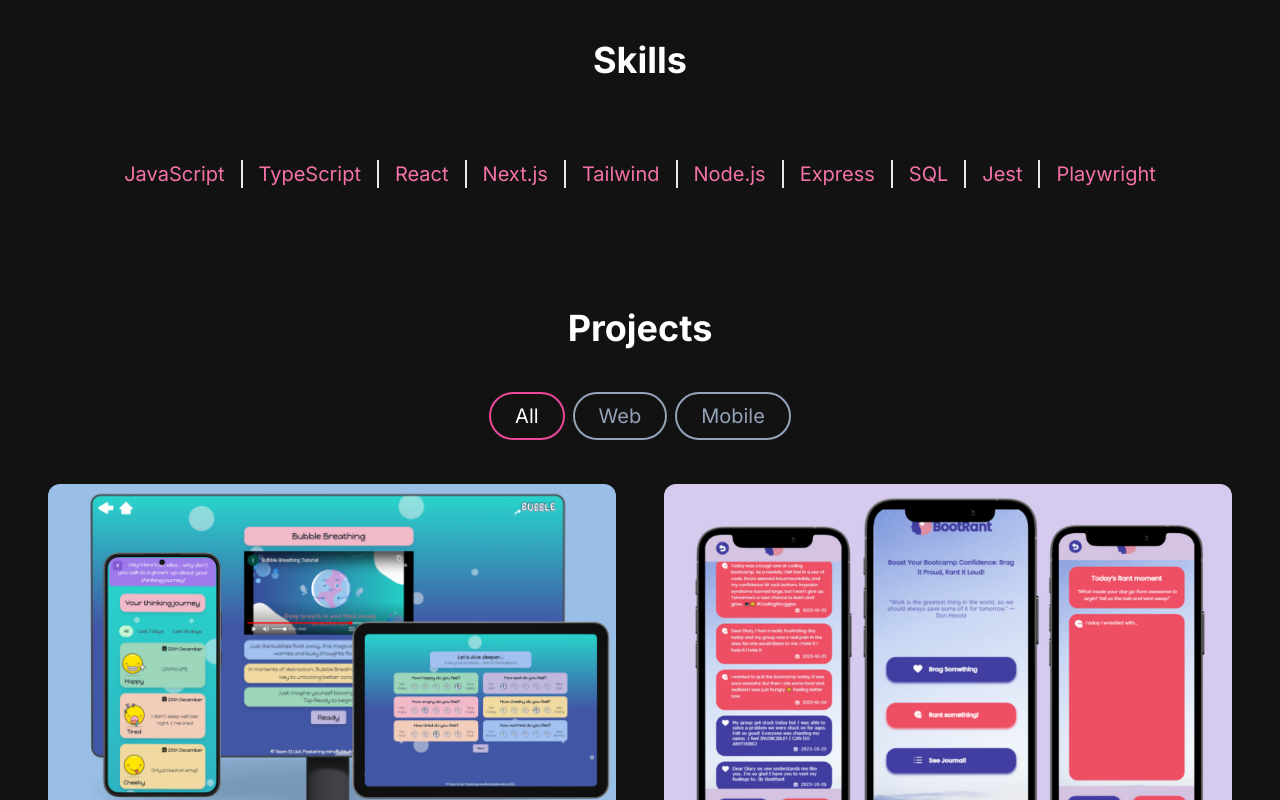
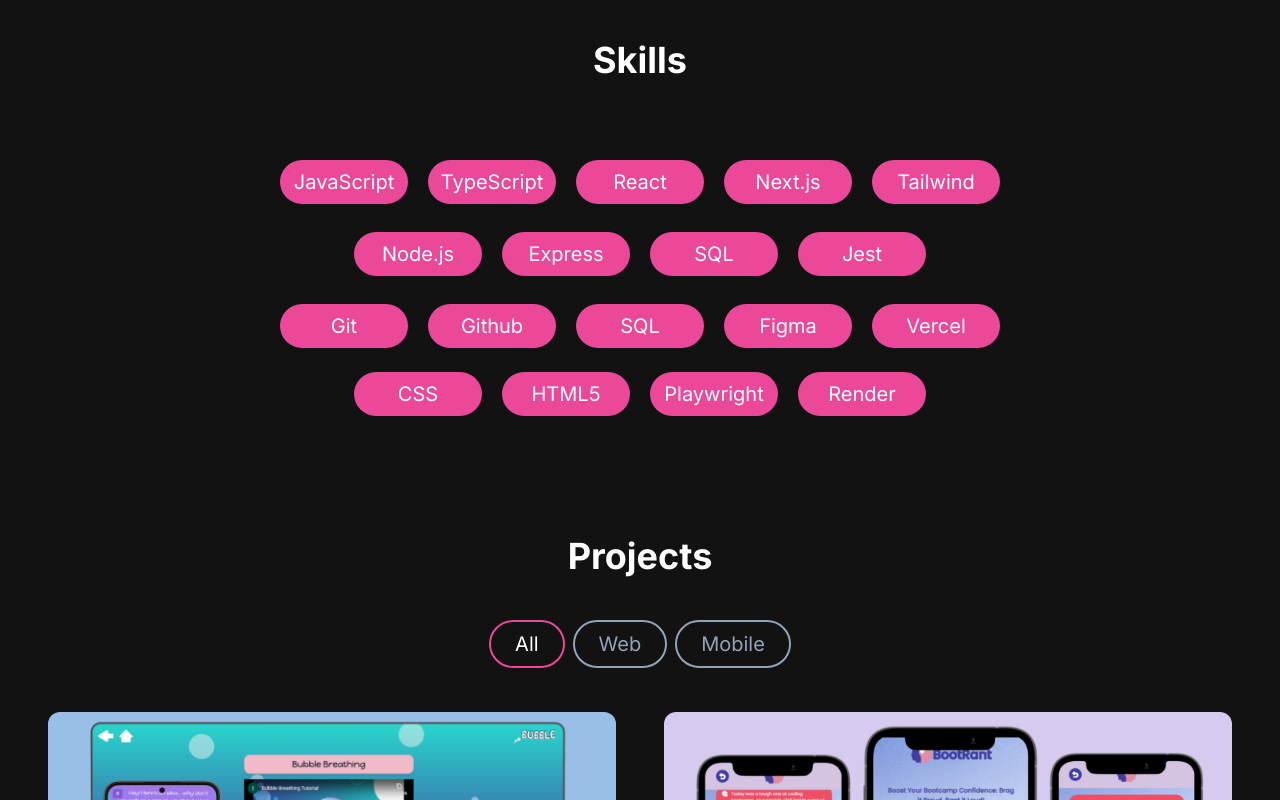
Before and after one commit to indiagrant/React-Portfolio-Site, a Next.js app: page / in a window 1280 px wide. Shown: the part 1640-2440 px from the top of the page. Built offline with nearby package versions, Linux system fonts and the light colour scheme.

Commit message:
skills section styled

```diff
--- a/src/app/components/ProjectSection.jsx
+++ b/src/app/components/ProjectSection.jsx
@@ -13,7 +13,7 @@ const projectsData = [
         to MVP in a four week team.
         <br />
         <br />
-        React | NextJS | ChakraUI | NodeJS | PostgreSQL | Playwright
+        React - NextJS - ChakraUI - NodeJS - PostgreSQL - Playwright
       </div>
     ),
     image: "/images/projects/BubbleMockup.png",
@@ -30,7 +30,7 @@ const projectsData = [
         delivered in a one week team.
         <br />
         <br />
-        JavaScript | NodeJS | Express | PostgreSQL
+        JavaScript - NodeJS - Express - PostgreSQL
       </div>
     ),
     image: "/images/projects/BootRantMockup.png",
@@ -47,7 +47,7 @@ const projectsData = [
         Designed and developed myself using TailwindCSS.
         <br />
         <br />
-        React | NextJS | TailwindCSS | JavaScript
+        React - NextJS - TailwindCSS - JavaScript
       </div>
     ),
     image: "/images/projects/PortfolioMockup.png",
@@ -63,7 +63,7 @@ const projectsData = [
         Coming Soon...<br></br>Solo project using external APIs
         <br />
         <br />
-        React | NextJS | TailwindCSS | JavaScript | NodeJS | Express |
+        React - NextJS - TailwindCSS - JavaScript - NodeJS - Express -
         PostgreSQL
       </div>
     ),
--- a/src/app/components/SkillsSection.jsx
+++ b/src/app/components/SkillsSection.jsx
@@ -3,20 +3,54 @@ import React from "react";
 const SkillsSection = () => {
   return (
     <section id="skills">
-      <h1 className="text-4xl font-bold text-center text-white my-2 mb-10">
+      <h1 className="text-4xl font-bold text-center text-white mb-10">
         Skills
       </h1>
-      <ul className="flex flex-wrap gap-4 justify-center items-center text-[#f472a8] md:text-lg lg:text-xl lg:pb-10 lg:pt-10 sm:text-md mb-20 ">
-        <li className="border-r-2 pr-4">JavaScript</li>
-        <li className="border-r-2 pr-4">TypeScript</li>
-        <li className="border-r-2 pr-4">React</li>
-        <li className="border-r-2 pr-4">Next.js</li>
-        <li className="border-r-2 pr-4">Tailwind</li>
-        <li className="border-r-2 pr-4">Node.js</li>
-        <li className="border-r-2 pr-4">Express</li>
-        <li className="border-r-2 pr-4">SQL</li>
-        <li className="border-r-2 pr-4">Jest</li>
-        <li>Playwright</li>
+      <ul className="flex flex-wrap gap-5 justify-center items-center text-[white] md:text-lg lg:text-xl lg:pb-1 lg:pt-10 sm:text-md ">
+        <li className="bg-pink-500 p-2 rounded-full text-center w-32">
+          JavaScript
+        </li>
+        <li className="bg-pink-500 p-2 rounded-full  text-center w-32">
+          TypeScript
+        </li>
+        <li className="bg-pink-500 p-2 rounded-full text-center w-32">React</li>
+        <li className="bg-pink-500 p-2 rounded-full text-center w-32">
+          Next.js
+        </li>
+        <li className="bg-pink-500 p-2 rounded-full text-center w-32">
+          Tailwind
+        </li>
+      </ul>
+      <ul className="flex flex-wrap gap-5 justify-center items-center text-[white] md:text-lg lg:text-xl lg:pb-1 lg:pt-6 sm:text-md ">
+        <li className="bg-pink-500 p-2 rounded-full text-center w-32">
+          Node.js
+        </li>
+        <li className="bg-pink-500 p-2 rounded-full text-center w-32">
+          Express
+        </li>
+        <li className="bg-pink-500 p-2 rounded-full text-center w-32">SQL</li>
+        <li className="bg-pink-500 p-2 rounded-full text-center w-32">Jest</li>
+      </ul>
+      <ul className="flex flex-wrap gap-5 justify-center items-center text-[white] md:text-lg lg:text-xl lg:pt-6 sm:text-md">
+        <li className="bg-pink-500 p-2 rounded-full text-center w-32">Git</li>
+        <li className="bg-pink-500 p-2 rounded-full text-center w-32">
+          Github
+        </li>
+        <li className="bg-pink-500 p-2 rounded-full text-center w-32">SQL</li>
+        <li className="bg-pink-500 p-2 rounded-full text-center w-32">Figma</li>
+        <li className="bg-pink-500 p-2 rounded-full text-center w-32">
+          Vercel
+        </li>
+      </ul>
+      <ul className="flex flex-wrap gap-5 justify-center items-center text-[white] md:text-lg lg:text-xl lg:pb-10  lg:pt-6 sm:text-md mb-20 ">
+        <li className="bg-pink-500 p-2 rounded-full text-center w-32">CSS</li>
+        <li className="bg-pink-500 p-2 rounded-full text-center w-32">HTML5</li>
+        <li className="bg-pink-500 p-2 rounded-full text-center w-32">
+          Playwright
+        </li>
+        <li className="bg-pink-500 p-2 rounded-full text-center w-32">
+          Render
+        </li>
       </ul>
     </section>
   );
--- a/src/app/layout.js
+++ b/src/app/layout.js
@@ -4,7 +4,7 @@ import "./globals.css";
 const inter = Inter({ subsets: ["latin"] });
 
 export const metadata = {
-  title: "India Grant | Software Developer",
+  title: "India Grant - Software Developer",
 };
 
 export default function RootLayout({ children }) {
```
